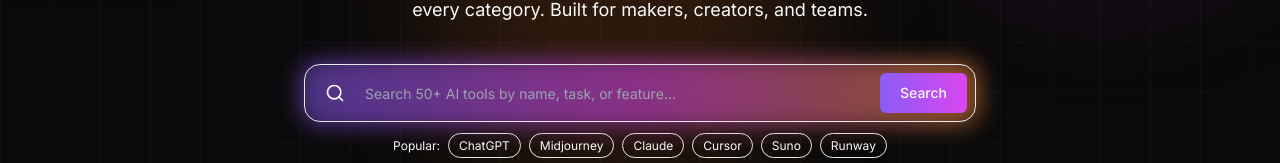
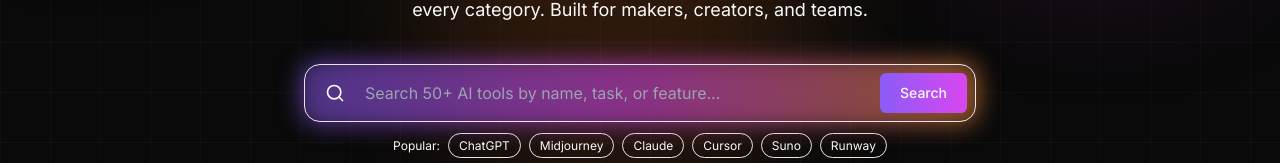
Before and after one commit to nathanMub/ai-tracker, a Next.js app: page / in a window 1280 px wide. Shown: the part 358-521 px from the top of the page. Built offline with nearby package versions, Linux system fonts and the light colour scheme.

Commit message:
Add Input component with forwardRef support

```diff
--- /dev/null
+++ b/components/ui/input.tsx
@@ -0,0 +1,24 @@
+import * as React from "react"
+import { cn } from "@/lib/utils"
+
+export interface InputProps
+  extends React.InputHTMLAttributes<HTMLInputElement> {}
+
+const Input = React.forwardRef<HTMLInputElement, InputProps>(
+  ({ className, type, ...props }, ref) => {
+    return (
+      <input
+        type={type}
+        className={cn(
+          "flex h-10 w-full rounded-md border border-input bg-background px-3 py-2 text-sm ring-offset-background file:border-0 file:bg-transparent file:text-sm file:font-medium placeholder:text-muted-foreground focus-visible:outline-none focus-visible:ring-2 focus-visible:ring-ring disabled:cursor-not-allowed disabled:opacity-50",
+          className
+        )}
+        ref={ref}
+        {...props}
+      />
+    )
+  }
+)
+Input.displayName = "Input"
+
+export { Input }
```
